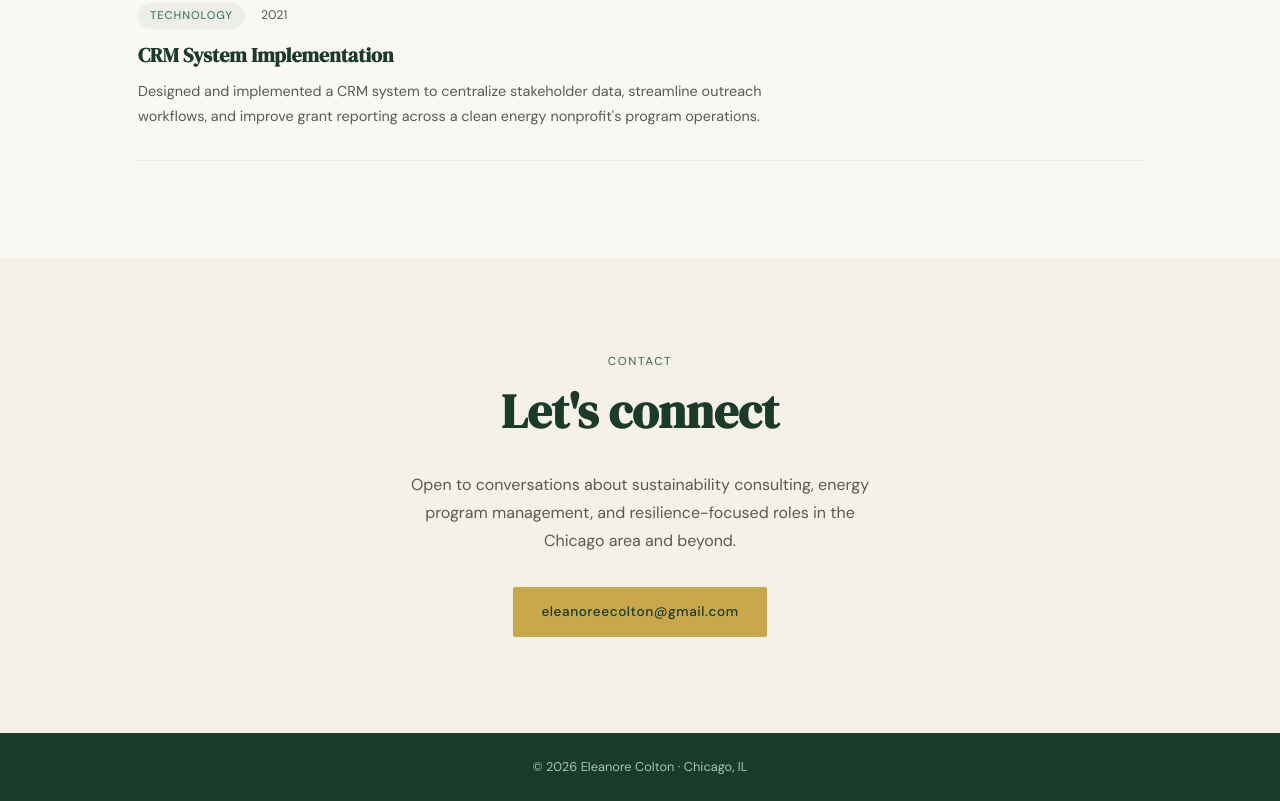
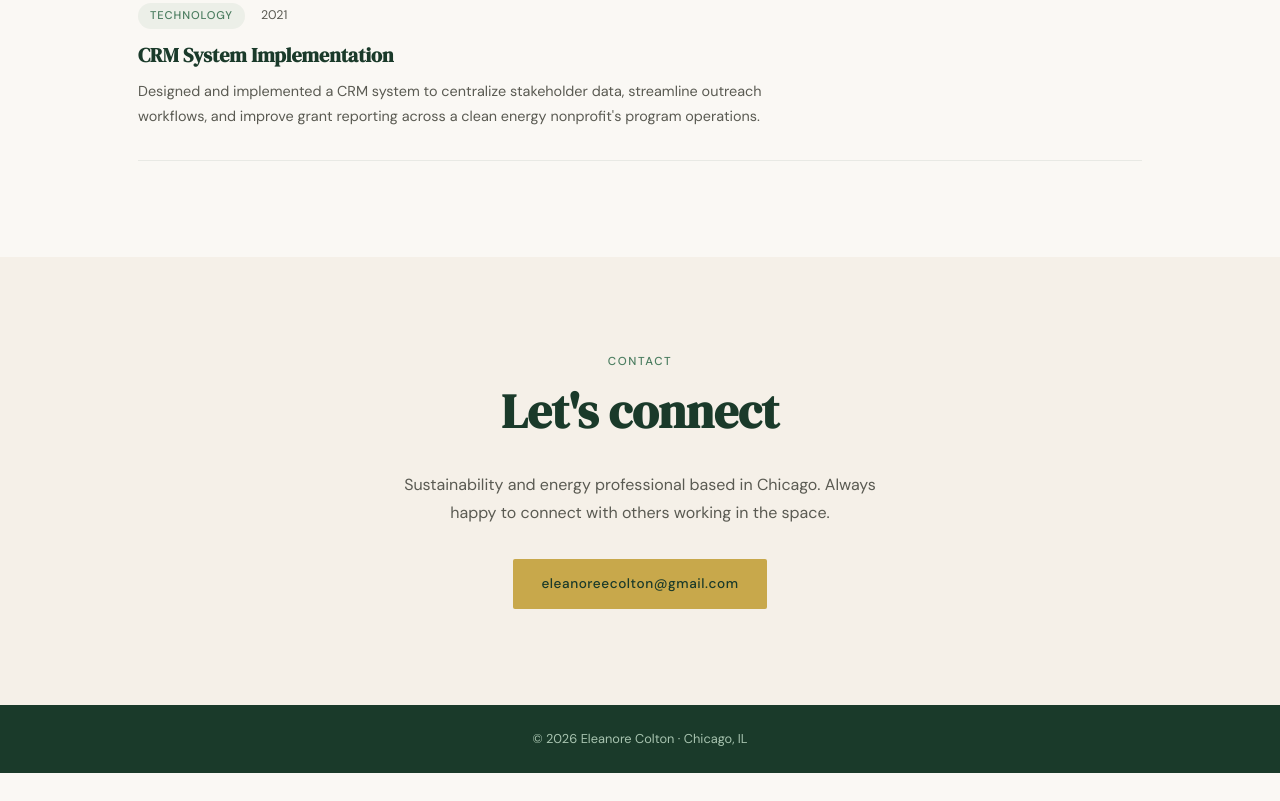
Before and after one commit to EleanoreColton/career-site, a plain HTML site: page public/index.html in a window 1280 px wide. Shown: the part 3898-4699 px from the top of the page. After the commit the page ends 4671 px from the top, so only its background shows below. Drawn offline with Linux system fonts and the light colour scheme.

Commit message:
update contact section

```diff
--- a/public/index.html
+++ b/public/index.html
@@ -198,7 +198,7 @@
     <div class="section-inner">
       <p class="section-label">Contact</p>
       <h2>Let's connect</h2>
-      <p class="contact-desc">Open to conversations about sustainability consulting, energy program management, and resilience-focused roles in the Chicago area and beyond.</p>
+      <p class="contact-desc">Sustainability and energy professional based in Chicago. Always happy to connect with others working in the space.</p>
       <a href="mailto:eleanoreecolton@gmail.com" class="btn-primary">eleanoreecolton@gmail.com</a>
     </div>
   </section>
```
Also changed, not shown: 1 other file.
